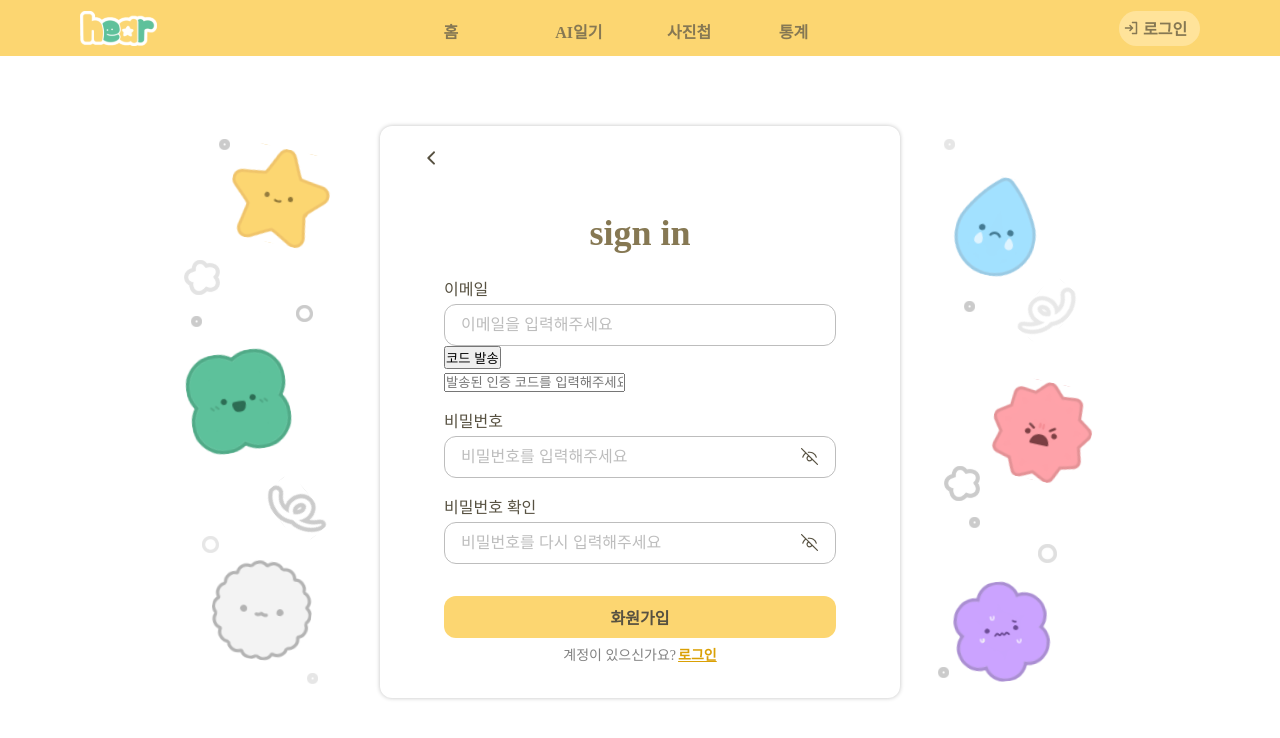
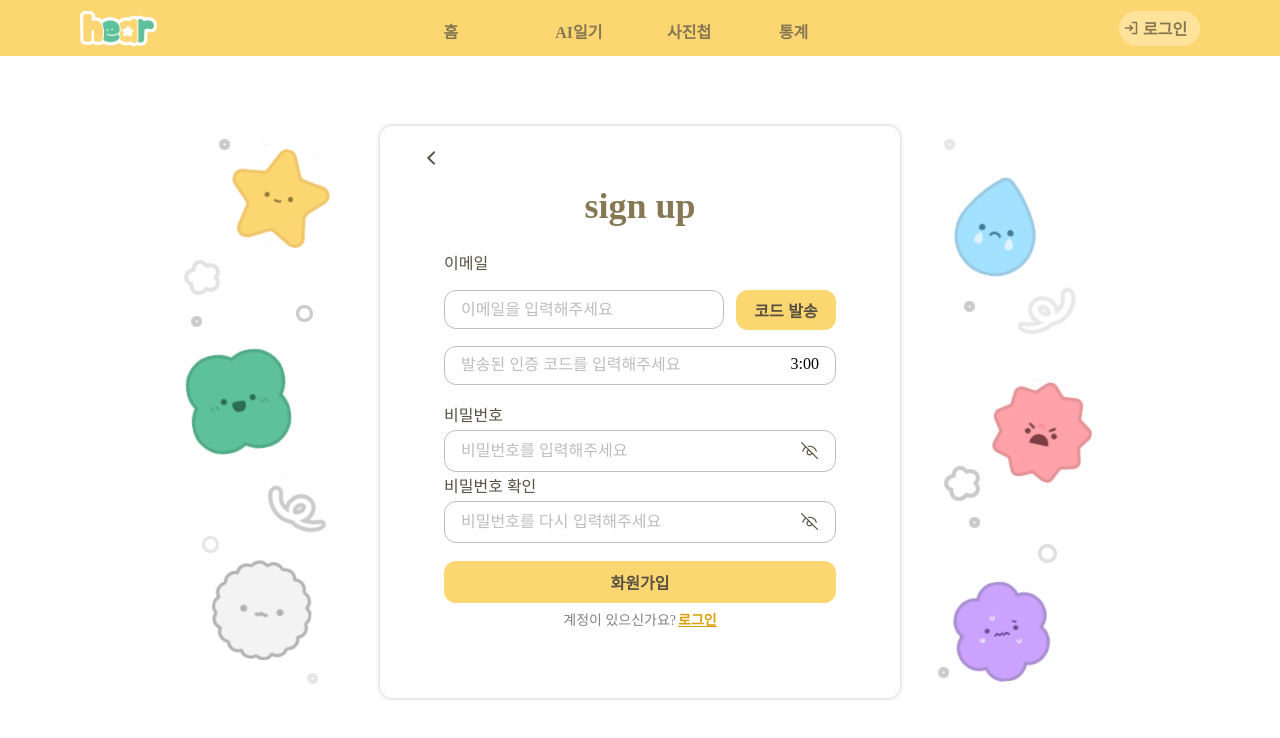
Before and after one commit to MoDeep11/Hear_FE, a React (Vite) app: page /Signup in a window 1280 px wide. Shown: the top 738 px of the page. Built offline with nearby package versions, Linux system fonts and the light colour scheme.

Commit message:
feat: 회원 가입 페이지 제작
회원 가입 페이지 퍼블리싱

```diff
--- a/src/pages/SignUp.jsx
+++ b/src/pages/SignUp.jsx
@@ -18,7 +18,7 @@ const SignUp = () => {
             <Out_login>
               <Arrow_btn src={Arrow} alt="나가기"></Arrow_btn>
               <Login_main>
-                <Login_title>sign in</Login_title>
+                <Login_title>sign up</Login_title>
                 <Email_box>
                   <Email_title>이메일</Email_title>
                   <Email_input>
@@ -27,7 +27,7 @@ const SignUp = () => {
                   </Email_input>
                   <Email_check_box>
                     <Email_check_input placeholder="발송된 인증 코드를 입력해주세요"></Email_check_input>
-                    <Check_timer></Check_timer>
+                    <Check_timer>3:00</Check_timer>
                   </Email_check_box>
                 </Email_box>
                 <Password_box>
@@ -118,11 +118,12 @@ const Arrow_btn = styled.img`
 
 const Login_main = styled.div`
   width: 322px;
-  height: 378px;
+  height: 433px;
   display: flex;
   flex-direction: column;
   justify-content: space-between;
   align-items: center;
+  padding: 0;
 `;
 
 const Login_title = styled.p`
@@ -137,7 +138,7 @@ const Login_title = styled.p`
 const Email_box = styled.div`
   width: 392px;
   height: auto;
-  gap: 4px;
+  gap: 16px;
   display: flex;
   flex-direction: column;
   align-items: baseline;
@@ -150,11 +151,14 @@ const Email_title = styled.p`
 `;
 
 const Email_input = styled.div`
-
+    width: 100%;
+    display: flex;
+    gap: 12px;
+    align-items: center;
 `
 const Email_text = styled.input`
-  width: 392px;
-  height: 42px;
+  width: 280px;
+  height: 39px;
   border: 1px solid #bdbdbd;
   padding-left: 16px;
   font-size: 16px;
@@ -169,36 +173,38 @@ const Email_text = styled.input`
     outline: none;
   }
 `;
-const Email_check_btn = styled.button``
-const Email_check_box = styled.div``
-const Email_check_input = styled.input``
-const Check_timer = styled.p``
-const Password_box = styled.div`
+const Email_check_btn = styled.button`
+  width: 100px;
+  height: 40px;
+  border: none;
+  border-radius: 12px;
+  color: #575141;
+  background-color: #FCD671;
+  font-size: 16px;
+  font-weight: 600;
+`
+const Email_check_box = styled.div`
   width: 392px;
-  height: auto;
-  gap: 4px;
-  display: flex;
-  flex-direction: column;
-  align-items: baseline;
-  margin-bottom: 16px;
-`;
-const Password_title = styled.p`
-  color: #575141;
+  height: 39px;
+  border: 1px solid #bdbdbd;
+  padding: 0 16px;
   font-size: 16px;
   font-weight: 500;
-`;
-const Password_input = styled.div`
-  width: 392px;
-  height: 42px;
-  border: 1px solid #bdbdbd;
+  border-radius: 12px;
   display: flex;
   align-items: center;
-  padding: 16px;
-  border-radius: 12px;
-`;
-const Password_text = styled.input`
-  width: 392px;
-  height: 38px;
+  overflow: hidden;
+  box-sizing: border-box;
+  ::placeholder {
+    color: #bdbdbd;
+  }
+  :focus {
+    outline: none;
+  }
+`
+const Email_check_input = styled.input`
+  width: 360px;
+  height: 100%;
   border: none;
   font-size: 16px;
   font-weight: 500;
@@ -211,7 +217,52 @@ const Password_text = styled.input`
   :focus {
     outline: none;
   }
+`
+const Check_timer = styled.p`
+  display: flex;
+  align-items: center;
+  height: 42px;
+  margin-bottom: 2px;
+`
+const Password_box = styled.div`
+width: 392px;
+height: auto;
+gap: 4px;
+display: flex;
+flex-direction: column;
+align-items: baseline;
 `;
+const Password_title = styled.p`
+color: #575141;
+font-size: 16px;
+font-weight: 500;
+`;
+const Password_input = styled.div`
+  width: 392px;
+  height: 42px;
+  border: 1px solid #BDBDBD;
+  display: flex;
+  align-items: center;
+  padding: 16px;
+  border-radius: 12px;
+`
+const Password_text = styled.input`
+width: 392px;
+height: 38px;
+border: none;
+font-size: 16px;
+font-weight: 500;
+border-radius: 12px;
+display: flex;
+align-items: center;
+::placeholder{
+  color: #BDBDBD;
+}
+:focus {
+  outline: none;
+}
+`;
+
 const Btn_box = styled.div`
   width: 392px;
   width: 66px;
@@ -262,6 +313,8 @@ const Check_account = styled.p`
     color: #fcd671;
     cursor: pointer;
   }
-`;
+`
+
+
 
 export default SignUp;
```
